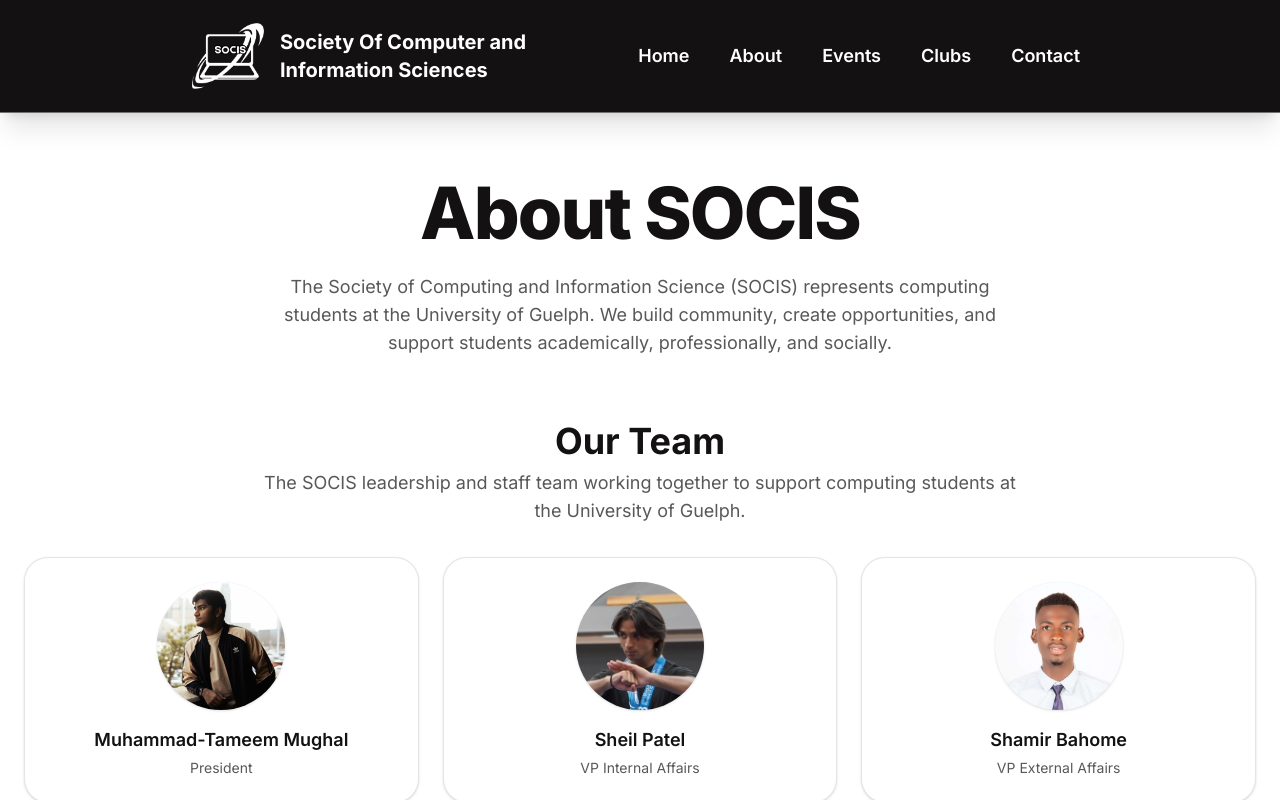
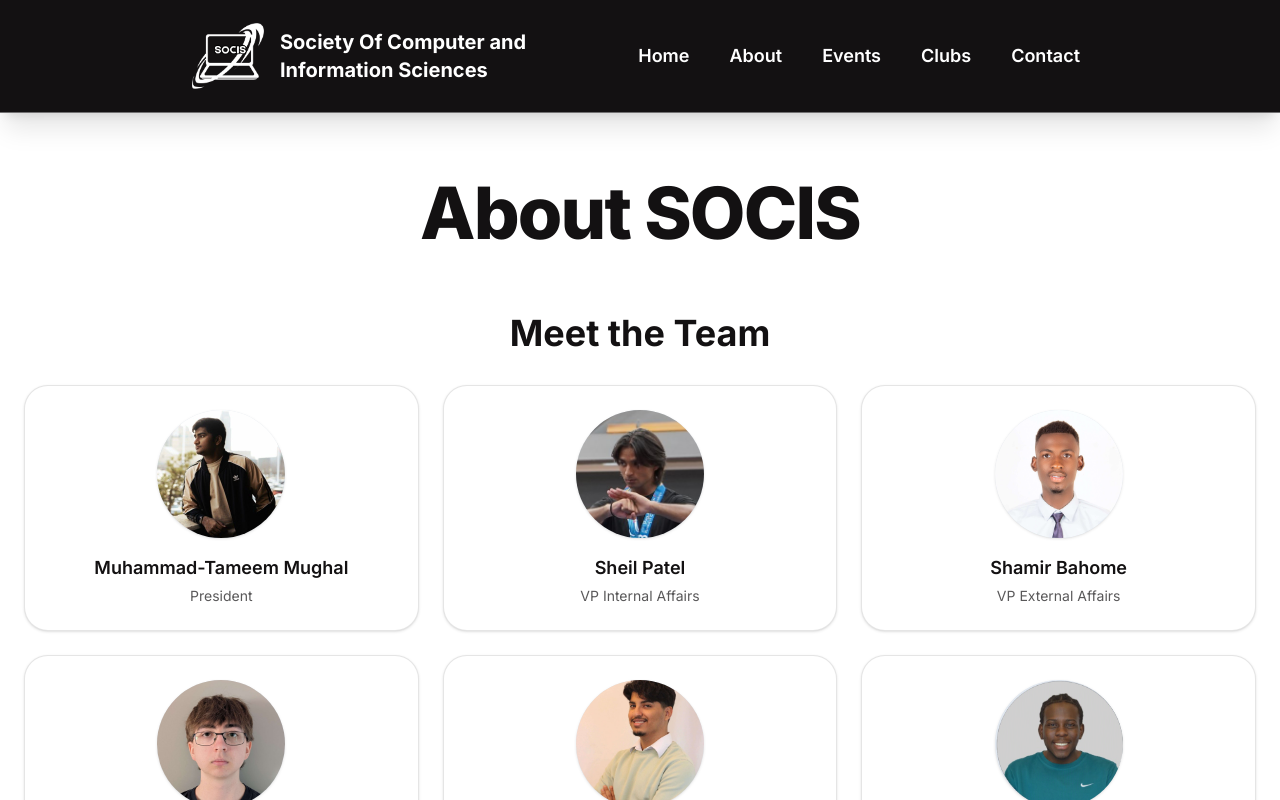
Before and after one commit to SOCIS-University-of-Guelph/socis.ca, a Next.js app: page /about in a window 1280 px wide. Shown: the top 800 px of the page. Built offline with nearby package versions, Linux system fonts and the light colour scheme; a web font is replaced by a local one.

Commit message:
redesigned about us a bit

```diff
--- a/app/about/page.tsx
+++ b/app/about/page.tsx
@@ -7,7 +7,7 @@ const teamMembers = [
   { name: "Sheil Patel", role: "VP Internal Affairs", photoSrc: "/headshots/Sheil.png" },
   { name: "Shamir Bahome", role: "VP External Affairs", photoSrc: "/headshots/Shamir.jpg" },
   { name: "Gregory McKay", role: "VP Financial Affairs" , photoSrc: "/headshots/greg.jpg"},
-  { name: "Abbas Al-Sharoot", role: "VP Communications", photoSrc: "/headshots/Abbas-joke.jpg" },
+  { name: "Abbas Al-Sharoot", role: "VP Communications", photoSrc: "/headshots/Abbas.jpg" },
   { name: "Royce Demanou Tajo", role: "VP Technology", photoSrc: "/headshots/royce.png" },
   { name: "Tiya Persaud", role: "Marketing Team", photoSrc: "/headshots/tiya.jpg" },
   { name: "Mitchell Bravo", role: "Marketing Team", photoSrc: "/headshots/Mitchell.png" },
@@ -66,24 +66,15 @@ export default function AboutPage() {
           <h1 className="text-4xl sm:text-7xl font-extrabold tracking-tight mb-6">
             About SOCIS
           </h1>
-          <p className="text-base sm:text-lg text-mainblack/70 max-w-3xl mx-auto">
-            The Society of Computing and Information Science (SOCIS) represents
-            computing students at the University of Guelph. We build community,
-            create opportunities, and support students academically,
-            professionally, and socially.
-          </p>
+
         </div>
 
         <div className="mb-24">
           <div className="mb-8 text-center">
-            <h2 className="text-3xl sm:text-4xl font-bold mb-2">Our Team</h2>
-            <p className="text-base sm:text-lg text-mainblack/70 max-w-3xl mx-auto">
-              The SOCIS leadership and staff team working together to support
-              computing students at the University of Guelph.
-            </p>
+            <h2 className="text-3xl sm:text-4xl font-bold mb-2">Meet the Team</h2>
           </div>
 
-          <div className="grid grid-cols-1 sm:grid-cols-2 xl:grid-cols-3 gap-6">
+          <div className="grid  sm:grid-cols-2 xl:grid-cols-3  gap-6">
             {teamMembers.slice(0, teamMembers.length - 2).map((member) => (
               <div key={member.name}>
                 <TeamCard name={member.name} role={member.role} photoSrc={member.photoSrc} />
```
